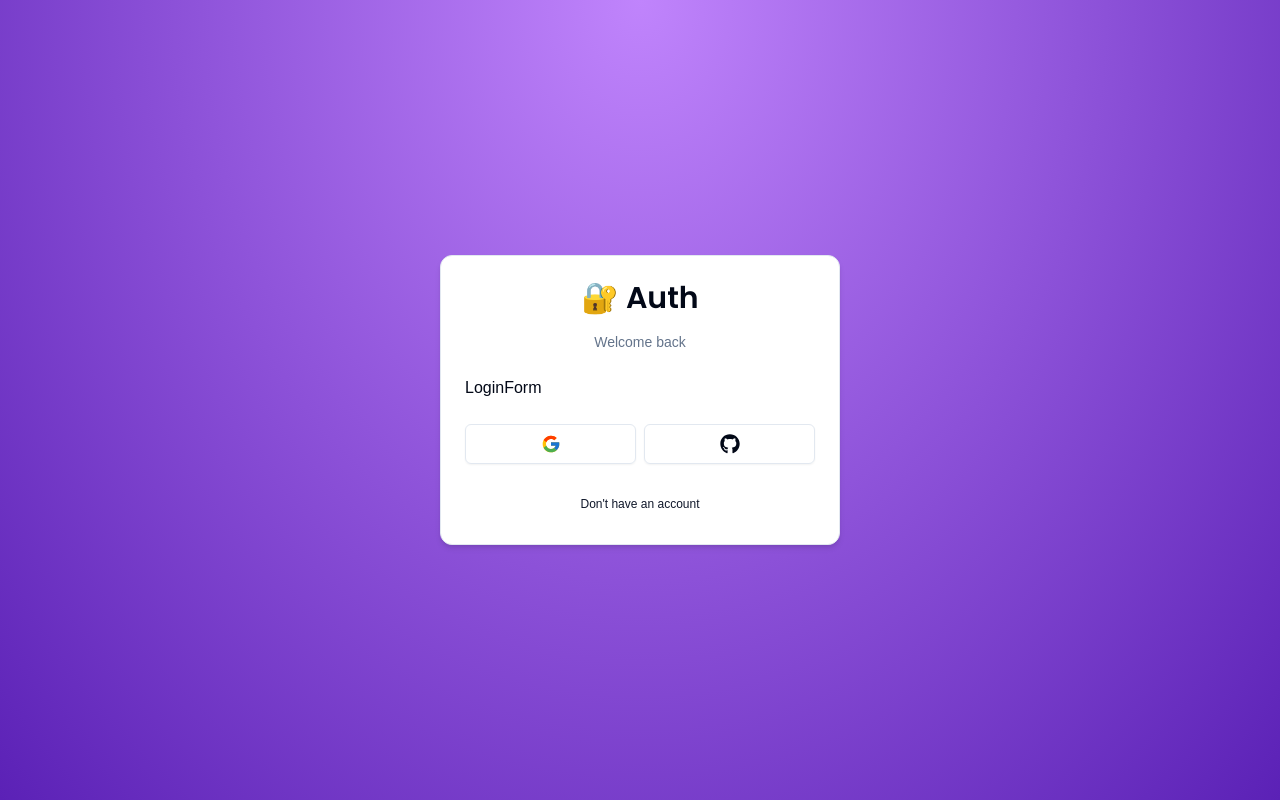
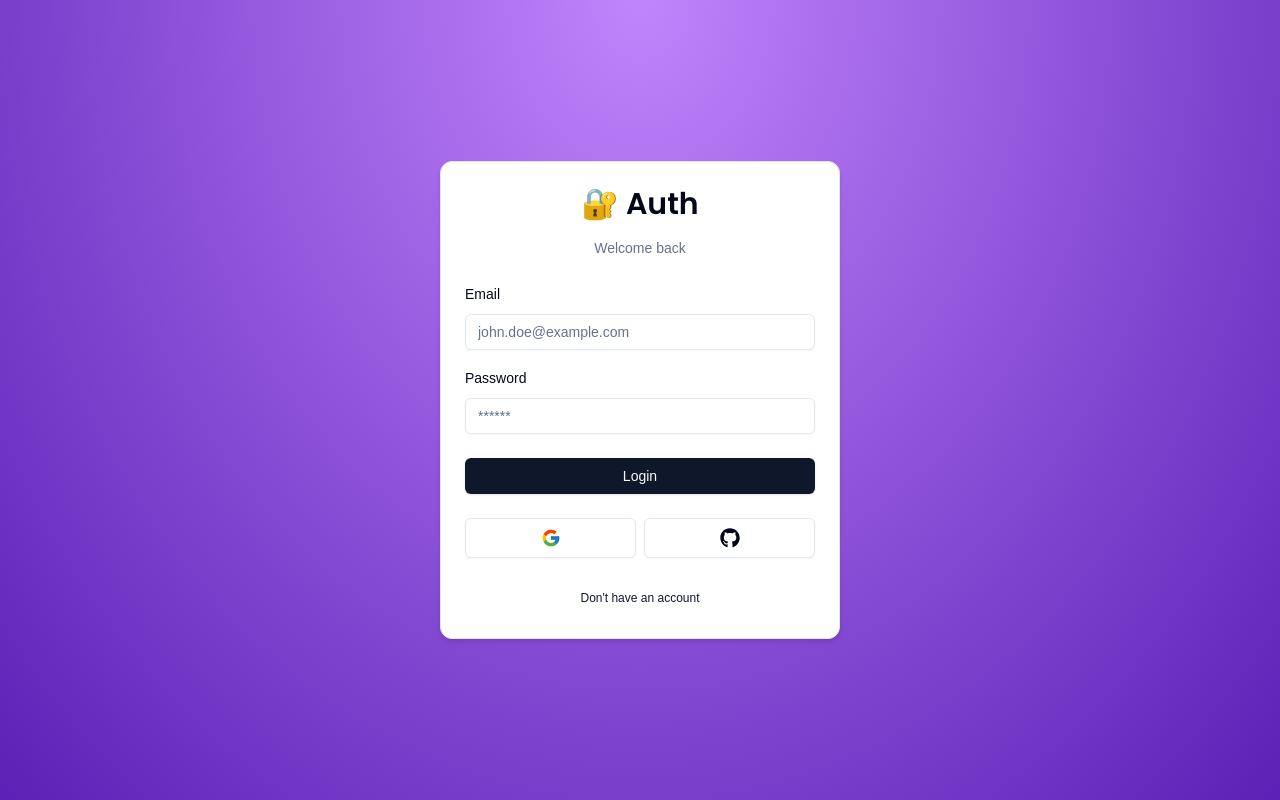
Before and after one commit to Congglee/next-auth-tutorial, a Next.js app: page /auth/login in a window 1280 px wide. Built offline with nearby package versions, Linux system fonts and the light colour scheme.

Commit message:
Add login form

```diff
--- a/components/auth/login-form.tsx
+++ b/components/auth/login-form.tsx
@@ -1,6 +1,36 @@
+"use client";
+
 import CardWrapper from "@/components/auth/card-wrapper";
+import FormError from "@/components/form-error";
+import FormSuccess from "@/components/form-success";
+import { Button } from "@/components/ui/button";
+import {
+  Form,
+  FormControl,
+  FormField,
+  FormItem,
+  FormLabel,
+  FormMessage,
+} from "@/components/ui/form";
+import { Input } from "@/components/ui/input";
+import { LoginSchema } from "@/schemas";
+import { zodResolver } from "@hookform/resolvers/zod";
+import { useForm } from "react-hook-form";
+import * as z from "zod";
 
 export default function LoginForm() {
+  const form = useForm<z.infer<typeof LoginSchema>>({
+    resolver: zodResolver(LoginSchema),
+    defaultValues: {
+      email: "",
+      password: "",
+    },
+  });
+
+  const onSubmit = form.handleSubmit((data) => {
+    console.log(data);
+  });
+
   return (
     <CardWrapper
       headerLabel="Welcome back"
@@ -8,7 +38,47 @@
       backButtonHref="/auth/register"
       showSocial={true}
     >
-      LoginForm
+      <Form {...form}>
+        <form onSubmit={onSubmit} className="space-y-6">
+          <div className="space-y-4">
+            <FormField
+              control={form.control}
+              name="email"
+              render={({ field }) => (
+                <FormItem>
+                  <FormLabel>Email</FormLabel>
+                  <FormControl>
+                    <Input
+                      {...field}
+                      placeholder="john.doe@example.com"
+                      type="email"
+                    />
+                  </FormControl>
+                  <FormMessage />
+                </FormItem>
+              )}
+            />
+            <FormField
+              control={form.control}
+              name="password"
+              render={({ field }) => (
+                <FormItem>
+                  <FormLabel>Password</FormLabel>
+                  <FormControl>
+                    <Input {...field} placeholder="******" type="password" />
+                  </FormControl>
+                  <FormMessage />
+                </FormItem>
+              )}
+            />
+          </div>
+          <FormError message="" />
+          <FormSuccess message="" />
+          <Button type="submit" className="w-full">
+            Login
+          </Button>
+        </form>
+      </Form>
     </CardWrapper>
   );
 }
--- /dev/null
+++ b/components/form-error.tsx
@@ -0,0 +1,16 @@
+import { ExclamationTriangleIcon } from "@radix-ui/react-icons";
+
+interface FormErrorProps {
+  message?: string;
+}
+
+export default function FormError({ message }: FormErrorProps) {
+  if (!message) return null;
+
+  return (
+    <div className="bg-destructive/15 p-3 rounded-md flex items-center gap-x-2 text-sm text-destructive">
+      <ExclamationTriangleIcon className="w-4 h-4" />
+      <p>{message}</p>
+    </div>
+  );
+}
--- /dev/null
+++ b/components/form-success.tsx
@@ -0,0 +1,16 @@
+import { CheckCircledIcon } from "@radix-ui/react-icons";
+
+interface FormSuccessProps {
+  message?: string;
+}
+
+export default function FormSuccess({ message }: FormSuccessProps) {
+  if (!message) return null;
+
+  return (
+    <div className="bg-emerald-500/15 p-3 rounded-md flex items-center gap-x-2 text-sm text-emerald-500">
+      <CheckCircledIcon className="w-4 h-4" />
+      <p>{message}</p>
+    </div>
+  );
+}
--- /dev/null
+++ b/components/ui/form.tsx
@@ -0,0 +1,178 @@
+"use client"
+
+import * as React from "react"
+import * as LabelPrimitive from "@radix-ui/react-label"
+import { Slot } from "@radix-ui/react-slot"
+import {
+  Controller,
+  ControllerProps,
+  FieldPath,
+  FieldValues,
+  FormProvider,
+  useFormContext,
+} from "react-hook-form"
+
+import { cn } from "@/lib/utils"
+import { Label } from "@/components/ui/label"
+
+const Form = FormProvider
+
+type FormFieldContextValue<
+  TFieldValues extends FieldValues = FieldValues,
+  TName extends FieldPath<TFieldValues> = FieldPath<TFieldValues>
+> = {
+  name: TName
+}
+
+const FormFieldContext = React.createContext<FormFieldContextValue>(
+  {} as FormFieldContextValue
+)
+
+const FormField = <
+  TFieldValues extends FieldValues = FieldValues,
+  TName extends FieldPath<TFieldValues> = FieldPath<TFieldValues>
+>({
+  ...props
+}: ControllerProps<TFieldValues, TName>) => {
+  return (
+    <FormFieldContext.Provider value={{ name: props.name }}>
+      <Controller {...props} />
+    </FormFieldContext.Provider>
+  )
+}
+
+const useFormField = () => {
+  const fieldContext = React.useContext(FormFieldContext)
+  const itemContext = React.useContext(FormItemContext)
+  const { getFieldState, formState } = useFormContext()
+
+  const fieldState = getFieldState(fieldContext.name, formState)
+
+  if (!fieldContext) {
+    throw new Error("useFormField should be used within <FormField>")
+  }
+
+  const { id } = itemContext
+
+  return {
+    id,
+    name: fieldContext.name,
+    formItemId: `${id}-form-item`,
+    formDescriptionId: `${id}-form-item-description`,
+    formMessageId: `${id}-form-item-message`,
+    ...fieldState,
+  }
+}
+
+type FormItemContextValue = {
+  id: string
+}
+
+const FormItemContext = React.createContext<FormItemContextValue>(
+  {} as FormItemContextValue
+)
+
+const FormItem = React.forwardRef<
+  HTMLDivElement,
+  React.HTMLAttributes<HTMLDivElement>
+>(({ className, ...props }, ref) => {
+  const id = React.useId()
+
+  return (
+    <FormItemContext.Provider value={{ id }}>
+      <div ref={ref} className={cn("space-y-2", className)} {...props} />
+    </FormItemContext.Provider>
+  )
+})
+FormItem.displayName = "FormItem"
+
+const FormLabel = React.forwardRef<
+  React.ElementRef<typeof LabelPrimitive.Root>,
+  React.ComponentPropsWithoutRef<typeof LabelPrimitive.Root>
+>(({ className, ...props }, ref) => {
+  const { error, formItemId } = useFormField()
+
+  return (
+    <Label
+      ref={ref}
+      className={cn(error && "text-destructive", className)}
+      htmlFor={formItemId}
+      {...props}
+    />
+  )
+})
+FormLabel.displayName = "FormLabel"
+
+const FormControl = React.forwardRef<
+  React.ElementRef<typeof Slot>,
+  React.ComponentPropsWithoutRef<typeof Slot>
+>(({ ...props }, ref) => {
+  const { error, formItemId, formDescriptionId, formMessageId } = useFormField()
+
+  return (
+    <Slot
+      ref={ref}
+      id={formItemId}
+      aria-describedby={
+        !error
+          ? `${formDescriptionId}`
+          : `${formDescriptionId} ${formMessageId}`
+      }
+      aria-invalid={!!error}
+      {...props}
+    />
+  )
+})
+FormControl.displayName = "FormControl"
+
+const FormDescription = React.forwardRef<
+  HTMLParagraphElement,
+  React.HTMLAttributes<HTMLParagraphElement>
+>(({ className, ...props }, ref) => {
+  const { formDescriptionId } = useFormField()
+
+  return (
+    <p
+      ref={ref}
+      id={formDescriptionId}
+      className={cn("text-[0.8rem] text-muted-foreground", className)}
+      {...props}
+    />
+  )
+})
+FormDescription.displayName = "FormDescription"
+
+const FormMessage = React.forwardRef<
+  HTMLParagraphElement,
+  React.HTMLAttributes<HTMLParagraphElement>
+>(({ className, children, ...props }, ref) => {
+  const { error, formMessageId } = useFormField()
+  const body = error ? String(error?.message) : children
+
+  if (!body) {
+    return null
+  }
+
+  return (
+    <p
+      ref={ref}
+      id={formMessageId}
+      className={cn("text-[0.8rem] font-medium text-destructive", className)}
+      {...props}
+    >
+      {body}
+    </p>
+  )
+})
+FormMessage.displayName = "FormMessage"
+
+export {
+  useFormField,
+  Form,
+  FormItem,
+  FormLabel,
+  FormControl,
+  FormDescription,
+  FormMessage,
+  FormField,
+}
--- /dev/null
+++ b/components/ui/input.tsx
@@ -0,0 +1,25 @@
+import * as React from "react"
+
+import { cn } from "@/lib/utils"
+
+export interface InputProps
+  extends React.InputHTMLAttributes<HTMLInputElement> {}
+
+const Input = React.forwardRef<HTMLInputElement, InputProps>(
+  ({ className, type, ...props }, ref) => {
+    return (
+      <input
+        type={type}
+        className={cn(
+          "flex h-9 w-full rounded-md border border-input bg-transparent px-3 py-1 text-sm shadow-sm transition-colors file:border-0 file:bg-transparent file:text-sm file:font-medium file:text-foreground placeholder:text-muted-foreground focus-visible:outline-none focus-visible:ring-1 focus-visible:ring-ring disabled:cursor-not-allowed disabled:opacity-50",
+          className
+        )}
+        ref={ref}
+        {...props}
+      />
+    )
+  }
+)
+Input.displayName = "Input"
+
+export { Input }
--- /dev/null
+++ b/components/ui/label.tsx
@@ -0,0 +1,26 @@
+"use client"
+
+import * as React from "react"
+import * as LabelPrimitive from "@radix-ui/react-label"
+import { cva, type VariantProps } from "class-variance-authority"
+
+import { cn } from "@/lib/utils"
+
+const labelVariants = cva(
+  "text-sm font-medium leading-none peer-disabled:cursor-not-allowed peer-disabled:opacity-70"
+)
+
+const Label = React.forwardRef<
+  React.ElementRef<typeof LabelPrimitive.Root>,
+  React.ComponentPropsWithoutRef<typeof LabelPrimitive.Root> &
+    VariantProps<typeof labelVariants>
+>(({ className, ...props }, ref) => (
+  <LabelPrimitive.Root
+    ref={ref}
+    className={cn(labelVariants(), className)}
+    {...props}
+  />
+))
+Label.displayName = LabelPrimitive.Root.displayName
+
+export { Label }
--- a/package.json
+++ b/package.json
@@ -9,7 +9,9 @@
     "lint": "next lint"
   },
   "dependencies": {
+    "@hookform/resolvers": "^3.9.0",
     "@radix-ui/react-icons": "^1.3.0",
+    "@radix-ui/react-label": "^2.1.0",
     "@radix-ui/react-slot": "^1.1.0",
     "class-variance-authority": "^0.7.0",
     "clsx": "^2.1.1",
@@ -17,9 +19,11 @@
     "next": "14.2.11",
     "react": "^18",
     "react-dom": "^18",
+    "react-hook-form": "^7.53.0",
     "react-icons": "^5.3.0",
     "tailwind-merge": "^2.5.2",
-    "tailwindcss-animate": "^1.0.7"
+    "tailwindcss-animate": "^1.0.7",
+    "zod": "^3.23.8"
   },
   "devDependencies": {
     "@types/node": "^20",
--- /dev/null
+++ b/schemas/index.ts
@@ -0,0 +1,6 @@
+import * as z from "zod";
+
+export const LoginSchema = z.object({
+  email: z.string().email({ message: "Email is required" }),
+  password: z.string().min(1, { message: "Password is required" }),
+});
```
Also changed, not shown: components/ui/button.tsx (+11 -11 lines), 1 other file (tests, documents, lock files or other folders).
